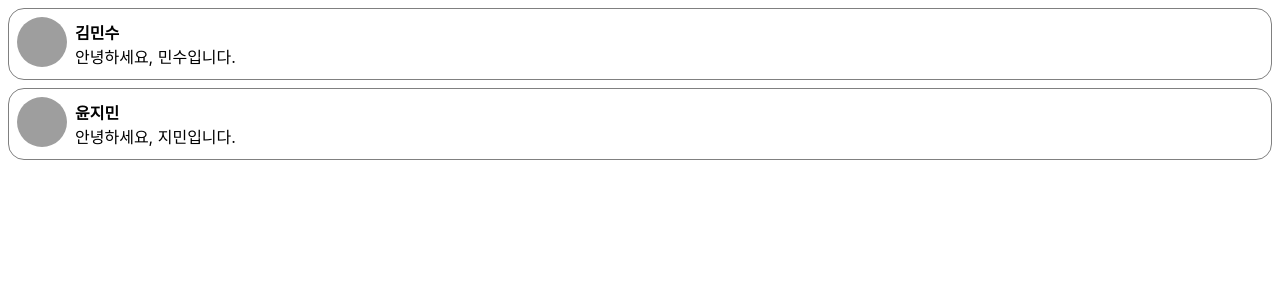
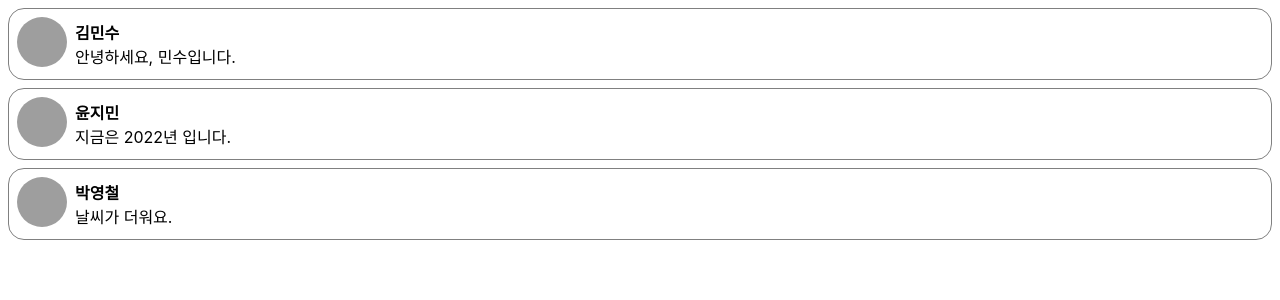
Before and after one commit to chaeeunj/first-meet-react, a React (Create React App) app in the folder my-app/: page / in a window 1280 px wide. Shown: the top 300 px of the page. Built offline with nearby package versions, Linux system fonts and the light colour scheme; grey boxes are pictures that could not be loaded.

Commit message:
처음 만난 리액트v2 5-5. 댓글 데이터 객체로 만들기

```diff
--- a/my-app/src/chapter_05/CommentList.jsx
+++ b/my-app/src/chapter_05/CommentList.jsx
@@ -1,11 +1,27 @@
 import React from 'react';
 import Comment from './Comment';
+
+const comments = [
+  {
+    name: '김민수',
+    comment: '안녕하세요, 민수입니다.',
+  },
+  {
+    name: '윤지민',
+    comment: '지금은 2022년 입니다.',
+  },
+  {
+    name: '박영철',
+    comment: '날씨가 더워요.',
+  },
+];
 
 function CommentList(props) {
   return (
     <div>
-      <Comment name={'김민수'} comment={'안녕하세요, 민수입니다.'} />
-      <Comment name={'윤지민'} comment={'안녕하세요, 지민입니다.'} />
+      {comments.map((comment) => {
+        return <Comment name={comment.name} comment={comment.comment} />;
+      })}
     </div>
   );
 }
```
